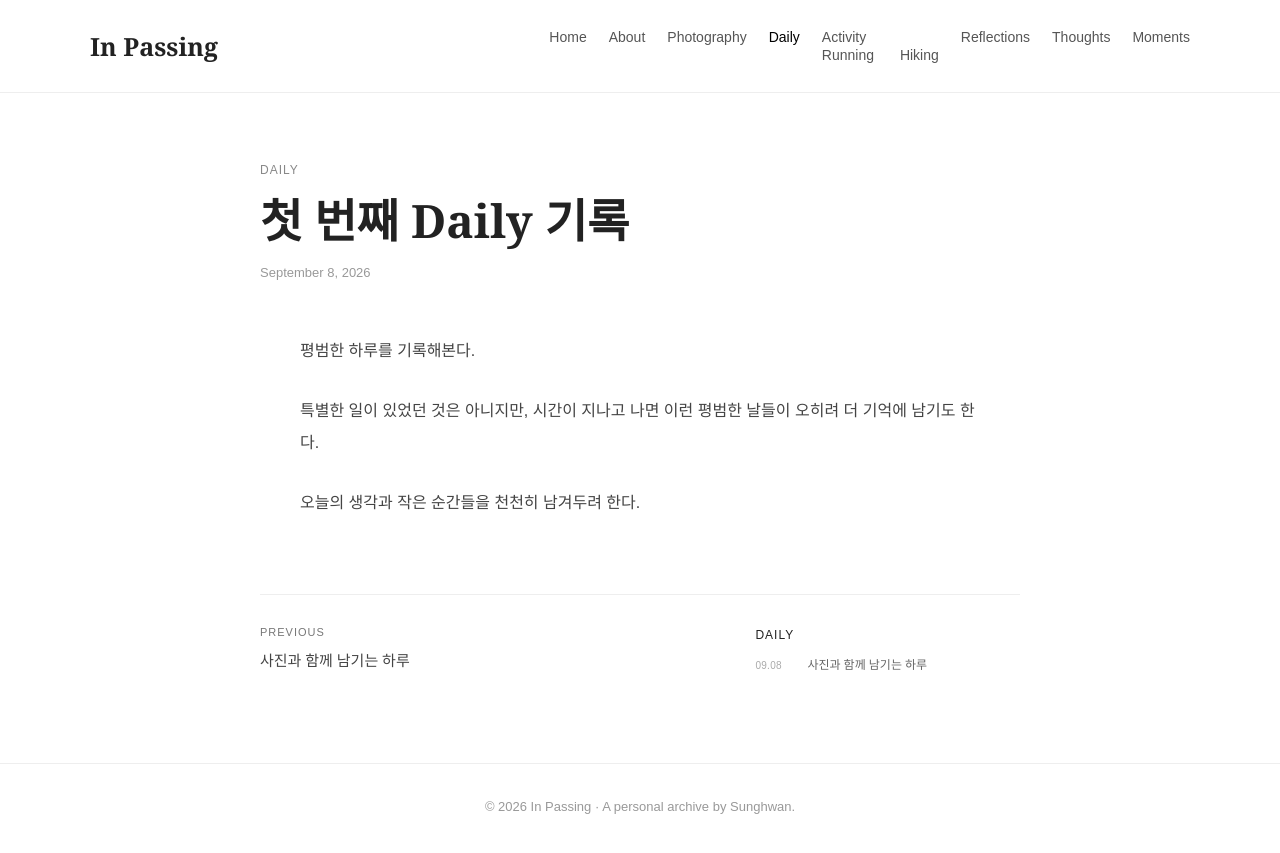
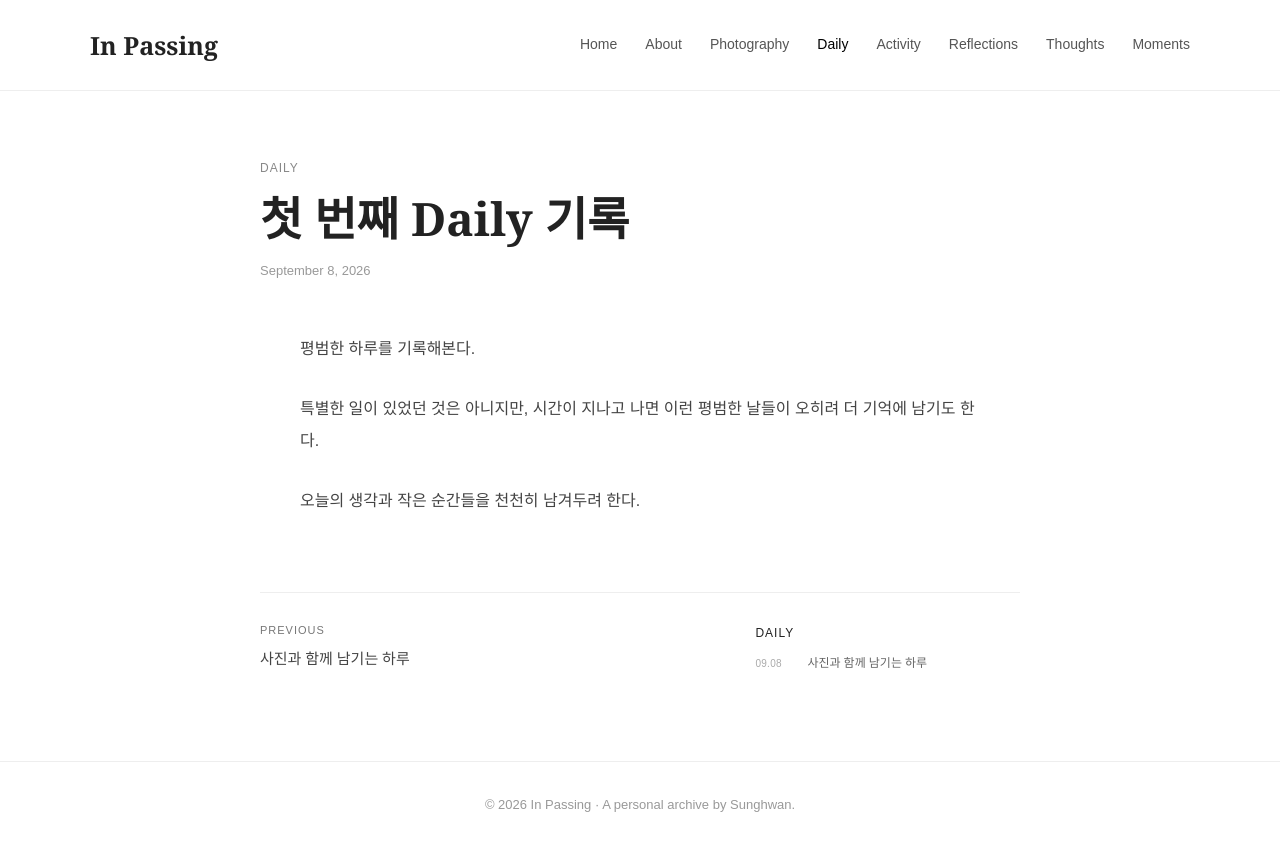
Before and after one commit to sunghwanlog/sunghwanlog.github.io, a Jekyll site: the page built from _posts/2026-09-08-daily-001.md, in a window 1280 px wide. Shown: the top 853 px of the page. Built offline with Jekyll 4.4.1, drawn with Linux system fonts in a browser that asks for light colours.

Commit message:
Update daily.html

```diff
--- a/_layouts/daily.html
+++ b/_layouts/daily.html
@@ -2,10 +2,26 @@
 <html lang="ko">
 
 <head>
+
   <meta charset="UTF-8">
-  <meta name="viewport" content="width=device-width, initial-scale=1.0">
+
+  <meta
+    name="viewport"
+    content="width=device-width, initial-scale=1.0"
+  >
 
   <title>{{ page.title }} | In Passing</title>
+
+
+  <!-- =========================
+       COMMON HEADER CSS
+  ========================= -->
+
+  <link
+    rel="stylesheet"
+    href="{{ '/assets/css/header.css' | relative_url }}"
+  >
+
 
   <style>
 
@@ -13,67 +29,27 @@
       box-sizing: border-box;
     }
 
+
     body {
       margin: 0;
-      font-family: Arial, "Noto Sans KR", sans-serif;
+
+      font-family:
+        Arial,
+        "Noto Sans KR",
+        sans-serif;
+
       color: #222;
       background: #ffffff;
     }
 
+
     .container {
       width: 90%;
       max-width: 1100px;
+
       margin: auto;
     }
 
-
-    /* =========================
-       HEADER
-    ========================= */
-
-    header {
-      padding: 28px 0;
-      border-bottom: 1px solid #eeeeee;
-    }
-
-    nav {
-      display: flex;
-      justify-content: space-between;
-      align-items: center;
-    }
-
-    .logo {
-      font-family: Georgia, serif;
-      font-size: 25px;
-      font-weight: bold;
-    }
-
-    .logo a {
-      text-decoration: none;
-      color: #222;
-    }
-
-    .menu {
-      display: flex;
-      flex-wrap: wrap;
-      justify-content: flex-end;
-    }
-
-    .menu a {
-      margin-left: 22px;
-      text-decoration: none;
-      color: #555;
-      font-size: 14px;
-    }
-
-    .menu a:hover {
-      color: #000;
-    }
-
-    .menu a.active {
-      color: #000;
-      font-weight: 500;
-    }
 
 
     /* =========================
@@ -82,57 +58,73 @@
 
     .article {
       max-width: 760px;
+
       margin: 70px auto 0;
     }
 
+
     .category {
+      color: #888;
+
       font-size: 12px;
-      color: #888;
+
       text-transform: uppercase;
       letter-spacing: 1px;
     }
 
+
     .article h1 {
       margin: 14px 0;
 
-      font-family: Georgia, "Noto Serif KR", serif;
+      font-family:
+        Georgia,
+        "Noto Serif KR",
+        serif;
+
       font-size: 46px;
       line-height: 1.3;
     }
 
+
     .date {
       color: #999;
+
       font-size: 13px;
     }
 
 
+
     /* =========================
-       선택적 대표사진
+       OPTIONAL DAILY IMAGE
     ========================= */
 
     .daily-image {
       margin-top: 40px;
     }
 
+
     .daily-image img {
       width: 100%;
       height: auto;
+
       max-height: 620px;
 
+      display: block;
+
       object-fit: cover;
-
-      display: block;
 
       border-radius: 14px;
     }
 
 
+
     /* =========================
-       본문
+       STORY
     ========================= */
 
     .story {
       max-width: 680px;
+
       margin: 55px auto 0;
 
       color: #444;
@@ -141,38 +133,56 @@
       line-height: 2;
     }
 
+
     .story p {
       margin: 0 0 28px;
     }
 
+
     .story h2 {
       margin: 50px 0 20px;
 
-      font-family: Georgia, "Noto Serif KR", serif;
+      font-family:
+        Georgia,
+        "Noto Serif KR",
+        serif;
+
       font-size: 25px;
       line-height: 1.5;
     }
 
+
     .story h3 {
       margin: 40px 0 18px;
 
-      font-family: Georgia, "Noto Serif KR", serif;
+      font-family:
+        Georgia,
+        "Noto Serif KR",
+        serif;
+
       font-size: 20px;
       line-height: 1.5;
     }
 
+
     .story blockquote {
       margin: 45px 0;
+
       padding-left: 22px;
 
       border-left: 2px solid #dddddd;
 
       color: #777;
 
-      font-family: Georgia, "Noto Serif KR", serif;
+      font-family:
+        Georgia,
+        "Noto Serif KR",
+        serif;
+
       font-size: 20px;
       line-height: 1.8;
     }
+
 
     .story img {
       max-width: 100%;
@@ -186,37 +196,51 @@
     }
 
 
+
     /* =========================
        POST NAVIGATION
     ========================= */
 
     .post-navigation {
       display: grid;
-      grid-template-columns: 1fr 1fr 1.25fr;
+
+      grid-template-columns:
+        1fr
+        1fr
+        1.25fr;
+
       gap: 36px;
 
       align-items: start;
 
       margin-top: 75px;
+
       padding-top: 30px;
 
       border-top: 1px solid #eeeeee;
     }
 
+
     .post-navigation a {
+      color: inherit;
+
       text-decoration: none;
-      color: inherit;
     }
 
 
-    /* PREVIOUS / NEXT */
+
+    /* =========================
+       PREVIOUS / NEXT
+    ========================= */
 
     .nav-side {
       min-width: 0;
     }
 
+
     .nav-label {
       display: block;
+
       margin-bottom: 9px;
 
       color: #777;
@@ -228,19 +252,26 @@
       text-transform: uppercase;
     }
 
+
     .nav-title {
       display: block;
 
       color: #444;
 
-      font-family: Georgia, "Noto Serif KR", serif;
+      font-family:
+        Georgia,
+        "Noto Serif KR",
+        serif;
+
       font-size: 15px;
       line-height: 1.5;
     }
 
+
     .nav-side a:hover .nav-title {
       color: #777;
     }
+
 
 
     /* =========================
@@ -251,11 +282,14 @@
       min-width: 0;
     }
 
+
     .daily-nav-heading {
       display: inline-block;
+
       margin-bottom: 12px;
 
       color: #666;
+
       text-decoration: none;
 
       font-size: 12px;
@@ -265,28 +299,39 @@
       text-transform: uppercase;
     }
 
+
     .daily-nav-heading:hover {
       color: #000;
     }
 
 
-    /* 최근 Daily 목록 */
+
+    /* =========================
+       DAILY PREVIEW
+    ========================= */
 
     .daily-preview {
       display: flex;
       flex-direction: column;
+
       gap: 9px;
     }
 
+
     .daily-preview-item {
       display: grid;
-      grid-template-columns: 42px 1fr;
+
+      grid-template-columns:
+        42px
+        1fr;
+
       gap: 10px;
 
       align-items: baseline;
 
       text-decoration: none;
     }
+
 
     .daily-preview-date {
       color: #aaa;
@@ -297,19 +342,27 @@
       letter-spacing: 0.3px;
     }
 
+
     .daily-preview-title {
       color: #666;
 
-      font-family: Georgia, "Noto Serif KR", serif;
+      font-family:
+        Georgia,
+        "Noto Serif KR",
+        serif;
+
       font-size: 12px;
       line-height: 1.45;
 
-      transition: color 0.2s;
+      transition:
+        color 0.2s;
     }
+
 
     .daily-preview-item:hover .daily-preview-title {
       color: #000;
     }
+
 
 
     /* =========================
@@ -318,6 +371,7 @@
 
     footer {
       margin-top: 90px;
+
       padding: 35px 0;
 
       border-top: 1px solid #eeeeee;
@@ -325,32 +379,10 @@
       text-align: center;
 
       color: #999;
+
       font-size: 13px;
     }
 
-
-    /* =========================
-       TABLET
-    ========================= */
-
-    @media (max-width: 900px) {
-
-      nav {
-        flex-direction: column;
-        align-items: flex-start;
-      }
-
-      .menu {
-        margin-top: 18px;
-      }
-
-      .menu a {
-        margin-left: 0;
-        margin-right: 18px;
-        margin-bottom: 8px;
-      }
-
-    }
 
 
     /* =========================
@@ -363,27 +395,36 @@
         margin-top: 45px;
       }
 
+
       .article h1 {
         font-size: 36px;
       }
+
 
       .daily-image img {
         border-radius: 10px;
       }
 
+
       .story {
         font-size: 15px;
       }
 
+
       .post-navigation {
-        grid-template-columns: 1fr 1fr;
+        grid-template-columns:
+          1fr
+          1fr;
+
         gap: 24px 18px;
       }
+
 
       .nav-daily {
         grid-column: 1 / -1;
 
         margin-top: 6px;
+
         padding-top: 20px;
 
         border-top: 1px solid #eeeeee;
@@ -396,6 +437,7 @@
   </style>
 
 </head>
+
 
 
 <body>
@@ -415,10 +457,11 @@
 
 <main class="container">
 
+
   <article class="article">
 
 
-    <!-- 카테고리 -->
+    <!-- CATEGORY -->
 
     <div class="category">
       Daily
@@ -426,7 +469,7 @@
 
 
 
-    <!-- 제목 -->
+    <!-- TITLE -->
 
     <h1>
       {{ page.title }}
@@ -434,7 +477,7 @@
 
 
 
-    <!-- 게시 날짜 -->
+    <!-- POST DATE -->
 
     <div class="date">
       {{ page.date | date: "%B %-d, %Y" }}
@@ -527,11 +581,14 @@
     <div class="post-navigation">
 
 
-      <!-- PREVIOUS : 더 최신 글 -->
+
+      <!-- PREVIOUS : NEWER POST -->
 
       <div class="nav-side">
 
+
         {% if newer_daily %}
+
 
           <a href="{{ newer_daily.url | relative_url }}">
 
@@ -545,17 +602,21 @@
 
           </a>
 
+
         {% endif %}
+
 
       </div>
 
 
 
-      <!-- NEXT : 더 오래된 글 -->
+      <!-- NEXT : OLDER POST -->
 
       <div class="nav-side">
 
+
         {% if older_daily %}
+
 
           <a href="{{ older_daily.url | relative_url }}">
 
@@ -569,7 +630,9 @@
 
           </a>
 
+
         {% endif %}
+
 
       </div>
 
@@ -581,6 +644,7 @@
 
       <div class="nav-daily">
 
+
         <a
           class="daily-nav-heading"
           href="{{ '/daily.html' | relative_url }}"
@@ -627,6 +706,7 @@
 
 
   </article>
+
 
 </main>
 
```
Also changed, not shown: other parts of _layouts/daily.html (+36 -10 lines).
